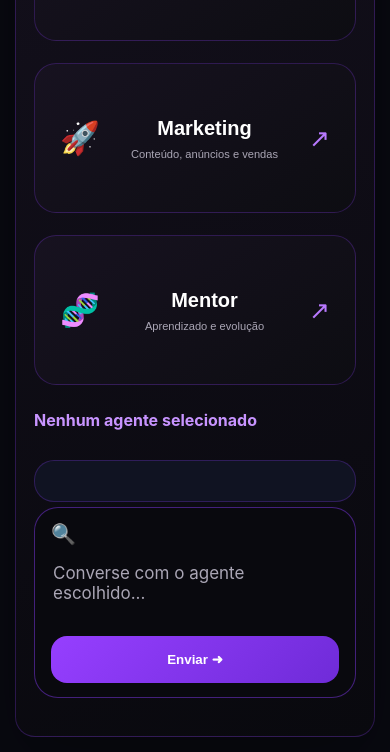
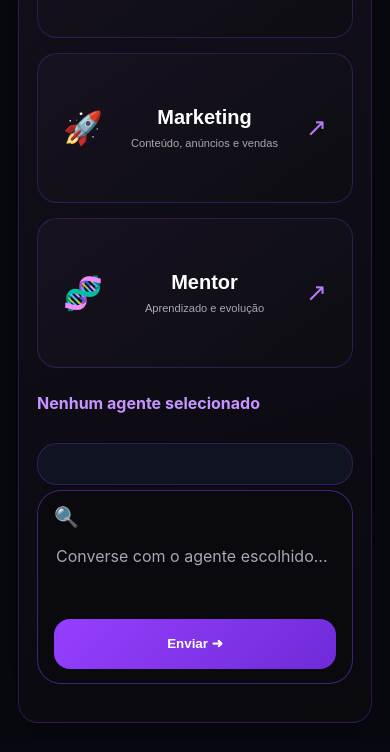
Before and after one commit to caiovinicius68-lab/callivora, a website: page public/pages/criador.html in a window 390 px wide. Shown: the part 685-1437 px from the top of the page. Drawn offline with Linux system fonts and the light colour scheme.

Commit message:
Ajuste final responsivo mobile

```diff
--- a/public/style.css
+++ b/public/style.css
@@ -1711,3 +1711,174 @@ body{
 
 
 }
+
+/* =================================
+   CAL LIVORA MOBILE FINAL UI
+================================= */
+
+@media(max-width:760px){
+
+/* páginas internas */
+
+.internal-page,
+body:has(.global-sidebar){
+
+    padding-left:0 !important;
+
+}
+
+
+/* conteúdo */
+
+.main-content{
+
+    padding:18px !important;
+
+}
+
+
+/* títulos */
+
+h1{
+
+    font-size:32px !important;
+    line-height:1.15;
+
+}
+
+
+h2{
+
+    font-size:24px !important;
+
+}
+
+
+/* todos os cards */
+
+.card,
+.feature-card,
+.chat-panel,
+.response,
+.resources-section,
+.hero,
+.cards > *{
+
+    width:100% !important;
+
+    border-radius:20px !important;
+
+}
+
+
+/* grids */
+
+.cards,
+.resources-section .cards{
+
+    display:flex !important;
+
+    flex-direction:column !important;
+
+    gap:15px !important;
+
+}
+
+
+
+/* formulários */
+
+form{
+
+    width:100%;
+
+}
+
+
+input,
+textarea,
+select{
+
+    width:100% !important;
+
+    font-size:16px !important;
+
+}
+
+
+
+/* botões */
+
+button,
+.send-button{
+
+    width:100%;
+
+    min-height:50px;
+
+}
+
+
+
+/* redes sociais */
+
+.platform-grid,
+.strategy-grid,
+.social-grid{
+
+    display:flex !important;
+
+    flex-direction:column !important;
+
+}
+
+
+
+/* tabelas */
+
+table{
+
+    display:block;
+
+    overflow-x:auto;
+
+}
+
+
+
+/* textos longos */
+
+p{
+
+    font-size:15px;
+
+    line-height:1.6;
+
+}
+
+
+
+/* chat */
+
+#agentChat,
+.agent-history,
+.messages{
+
+    max-height:none !important;
+
+    height:auto;
+
+}
+
+
+
+/* evita estouro lateral */
+
+*{
+
+    max-width:100%;
+
+}
+
+
+}
```
